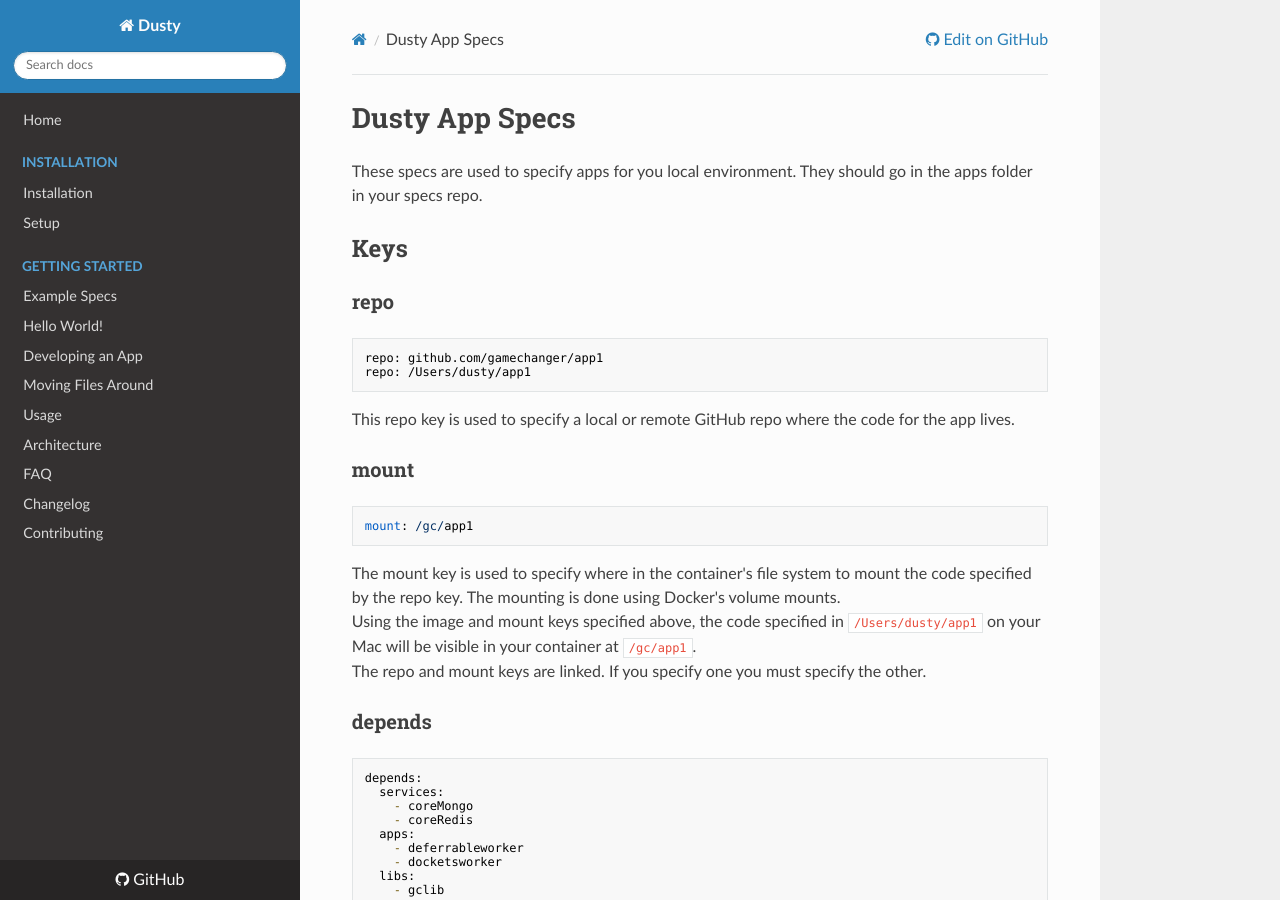
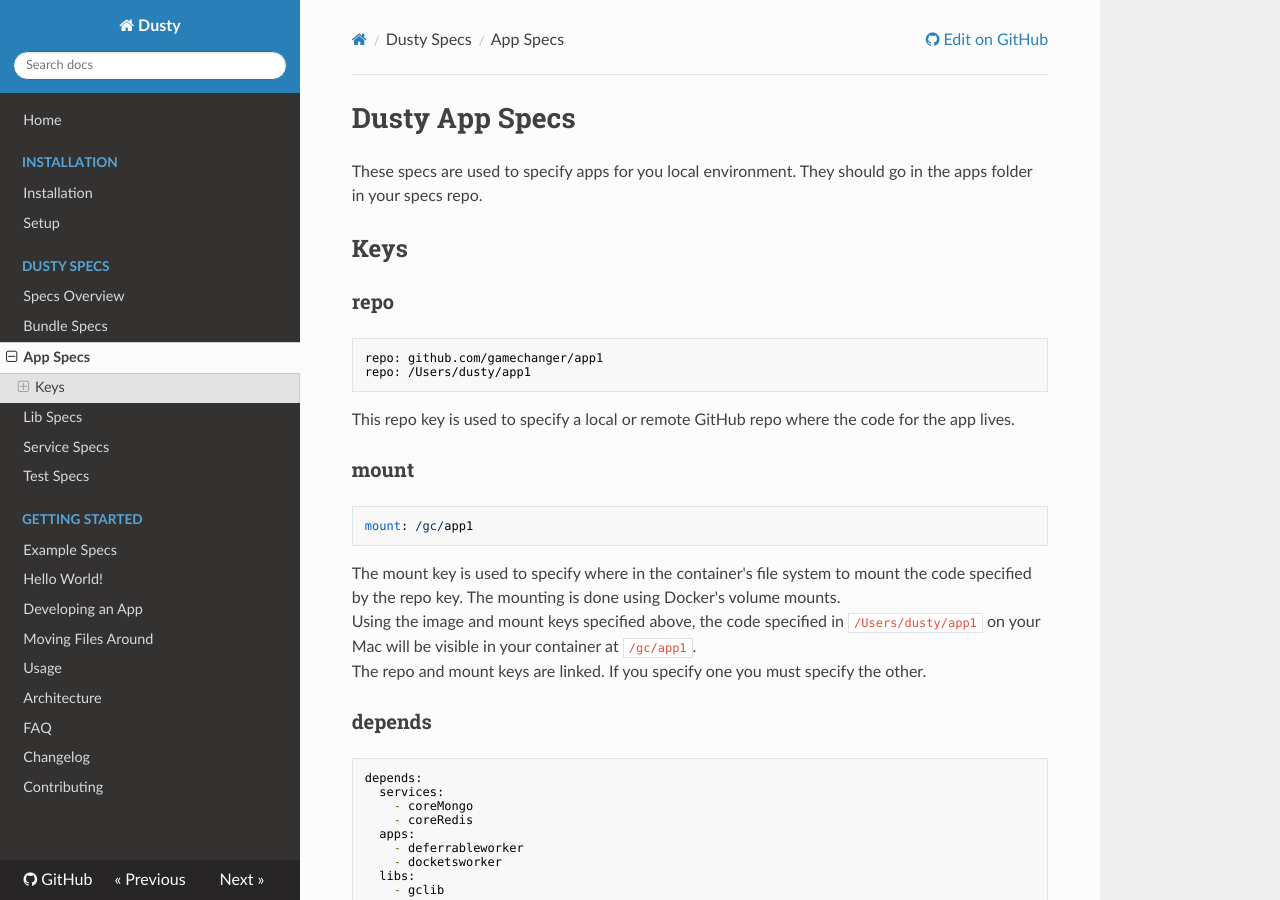
Before and after one commit to gamechanger/dusty, an MkDocs documentation site: the page built from docs/specs/app-specs.md, in a window 1280 px wide and 900 px high. Built offline with MkDocs 1.6.1, drawn with Linux system fonts in a browser that asks for light colours; nearby versions of some CDN libraries; old or Windows-style settings are respelled for this version of MkDocs.

````diff
--- a/docs/specs/app-specs.md
+++ b/docs/specs/app-specs.md
@@ -117,4 +117,4 @@
 test:
     ...
 ```
-Apps contain the test key.  To find out more about the testing spec, visit the [testing spec page](./testing-specs.md).
+Apps contain the test key.  To find out more about the testing spec, visit the [testing spec page](./test-specs.md).
--- a/mkdocs.yml
+++ b/mkdocs.yml
@@ -8,6 +8,13 @@
   - Installation:
     - Installation: installation.md
     - Setup: setup.md
+  - Dusty Specs:
+    - Specs Overview: specs/index.md
+    - Bundle Specs: specs/bundle-specs.md
+    - App Specs: specs/app-specs.md
+    - Lib Specs: specs/lib-specs.md
+    - Service Specs: specs/service-specs.md
+    - Test Specs: specs/test-specs.md
   - Getting Started:
       - Example Specs: getting-started/index.md
       - Hello World!: getting-started/hello-world.md
````
Also changed, not shown: docs/specs/lib-specs.md (+1 -1 lines).
